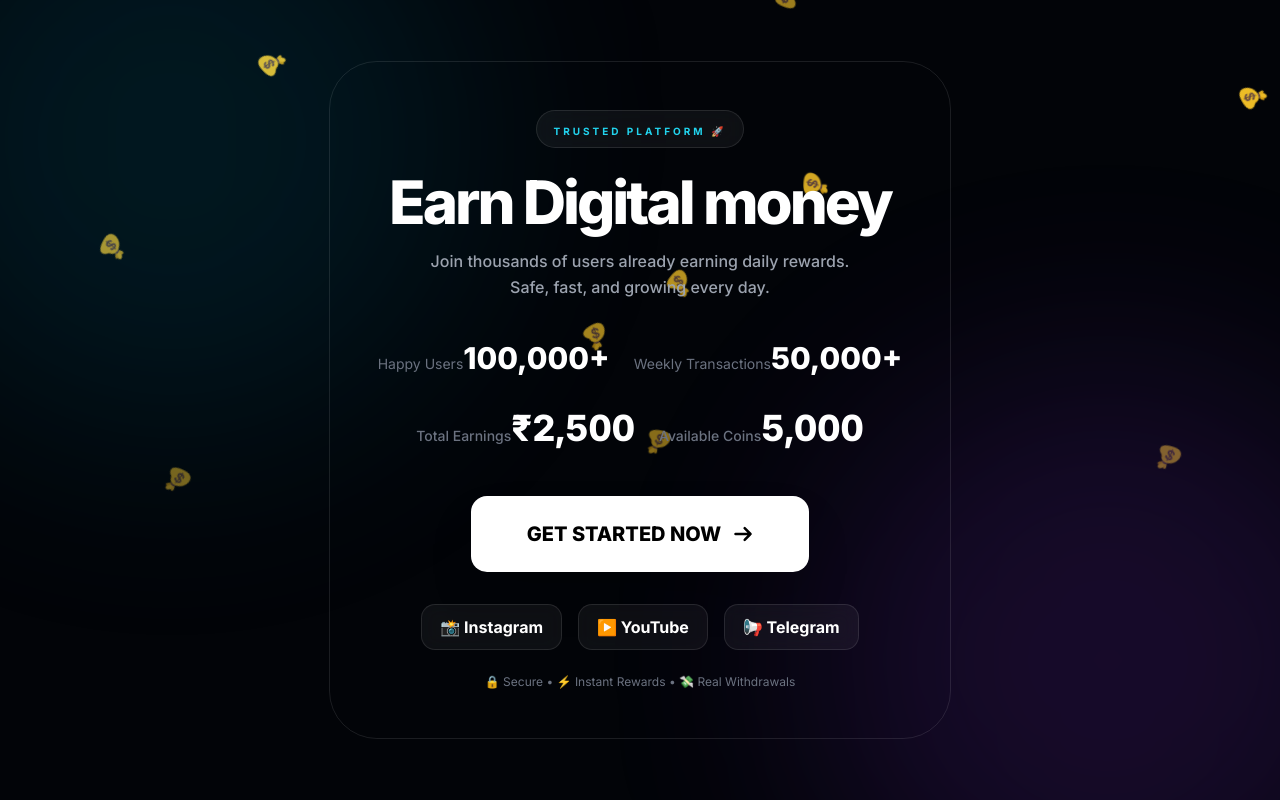
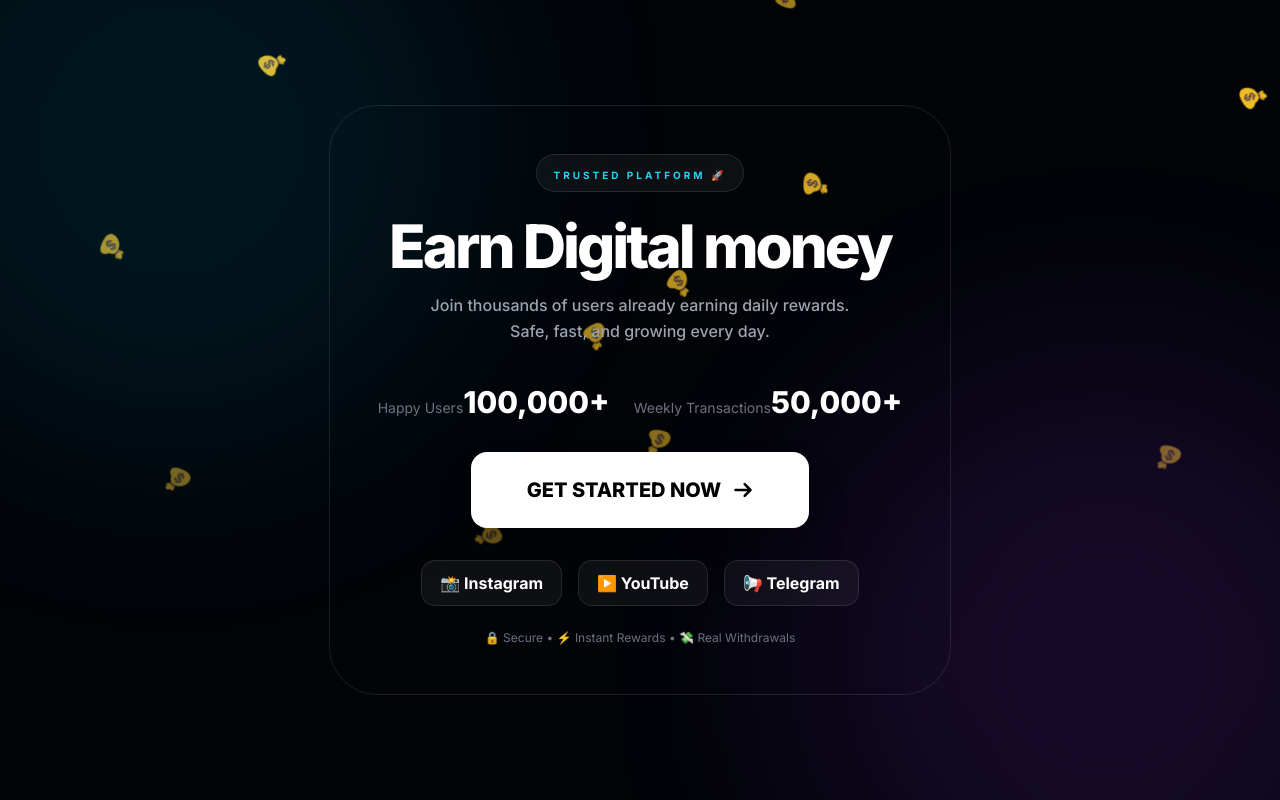
Before and after one commit to zearn-app/zearn, a React (Vite) app: page /admin-tasks#/onboarding in a window 1280 px wide. Built offline with nearby package versions, Linux system fonts and the light colour scheme.

Commit message:
Update Onboarding.tsx

```diff
--- a/pages/Onboarding.tsx
+++ b/pages/Onboarding.tsx
@@ -97,17 +97,7 @@
             </div>
           </div>
 
-          <div className="flex flex-col sm:flex-row justify-center gap-6 mb-12">
-            <div className="stat-box">
-              <span className="text-sm font-medium text-gray-500 mb-1">Total Earnings</span>
-              <span className="text-4xl font-black tabular-nums">₹{money.toLocaleString()}</span>
-            </div>
 
-            <div className="stat-box">
-              <span className="text-sm font-medium text-gray-500 mb-1">Available Coins</span>
-              <span className="text-4xl font-black tabular-nums">{coins.toLocaleString()}</span>
-            </div>
-          </div>
 
           <button
             onClick={() => setShowPopup(true)}
```
